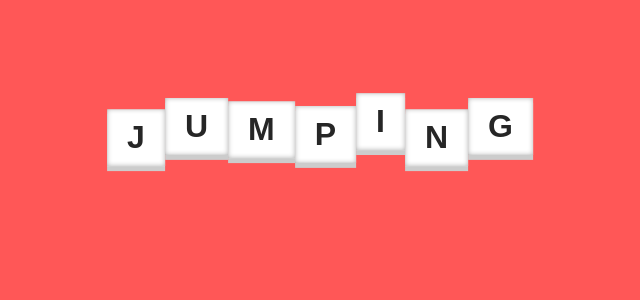
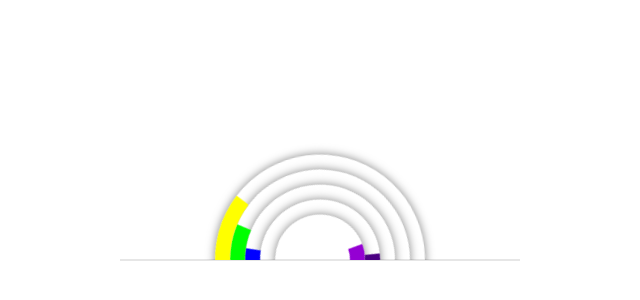
Before and after one commit to 523711167/css2024, a React (Create React App) app: page / in a window 1280 px wide. Shown: the part 260-560 px from the top of the page, without its empty margins (320-960 px from the left). Built offline with nearby package versions, Linux system fonts and the light colour scheme.

Commit message:
彩虹页面加载动画

```diff
--- /dev/null
+++ b/src/20-彩虹页面加载动画/index.css
@@ -0,0 +1,88 @@
+body {
+    margin: 0;
+    padding: 0;
+}
+
+.center {
+    position: absolute;
+    top: 50%;
+    left: 50%;
+    transform: translate(-50%, -50%);
+}
+
+ul {
+    margin: 0;
+    padding: 0;
+    position: relative;
+    width: 400px;
+    height: 240px;
+    overflow: hidden;
+    border-bottom: 1px solid rgba(0, 0, 0, 0.2);
+}
+
+ul li {
+    list-style: none;
+    border-radius: 50%;
+    border: 15px solid #000;
+    /* absolute之后，没有宽度变成小球*/
+    position: absolute;
+    top: 100%;
+    left: 50%;
+    border-left-color: transparent !important;
+    border-bottom-color: transparent !important;
+    box-shadow: 0 0 10px rgba(0, 0, 0, 0.5);
+    animation: animate 5s linear infinite;
+    animation-name: animate;
+    animation-duration: 5s;
+    animation-timing-function: linear;
+    animation-delay: 0s;
+    animation-iteration-count: infinite;
+    animation-direction: alternate;
+    /* 根据元素本身移动 */
+    transform: translate(-50%, -50%);
+}
+
+@keyframes animate {
+    0% {
+        transform: translate(-50%, -50%) rotate(-45deg);
+    }
+
+    100% {
+        transform: translate(-50%, -50%) rotate(315deg);
+    }
+}
+
+ul li:nth-child(1) {
+    width: 60px;
+    height: 60px;
+    border-color: #9400D3;
+    animation-delay: 0.2s;
+}
+
+ul li:nth-child(2) {
+    width: 90px;
+    height: 90px;
+    border-color: #4b0082;
+    animation-delay: 0.4s;
+}
+
+ul li:nth-child(3) {
+    width: 120px;
+    height: 120px;
+    border-color: #0000ff;
+    animation-delay: 0.6s;
+}
+
+ul li:nth-child(4) {
+    width: 150px;
+    height: 150px;
+    border-color: #00ff00;
+    animation-delay: 0.8s;
+}
+
+ul li:nth-child(5) {
+    width: 180px;
+    height: 180px;
+    border-color: #ffff00;
+    animation-delay: 1s;
+}
--- /dev/null
+++ b/src/20-彩虹页面加载动画/index.jsx
@@ -0,0 +1,26 @@
+import React from 'react'
+import './index.css'
+/**
+ * 彩虹页面加载动画
+ * 1.通过border和radius设置圆
+ * 2.通过absolute元素没有宽度骚操作
+ * @Author pxx
+ * @DATA 2023/9/29 18:57
+ */
+function Index() {
+	return (
+		<>
+      <div className='center'>
+        <ul>
+          <li></li>
+          <li></li>
+          <li></li>
+          <li></li>
+          <li></li>
+        </ul>
+      </div>
+		</>
+	)
+}
+
+export default Index
--- a/src/App.js
+++ b/src/App.js
@@ -15,7 +15,8 @@
 // import Index from './16-装满猫的杯子'
 // import Index from './17-3D旋转方块动画效果'
 // import Index from './18-加载带有更改背景颜色的进度条'
-import Index from './19-3D文字跳跃动画'
+// import Index from './19-3D文字跳跃动画'
+import Index from './20-彩虹页面加载动画'
 
 
 function App() {
```
